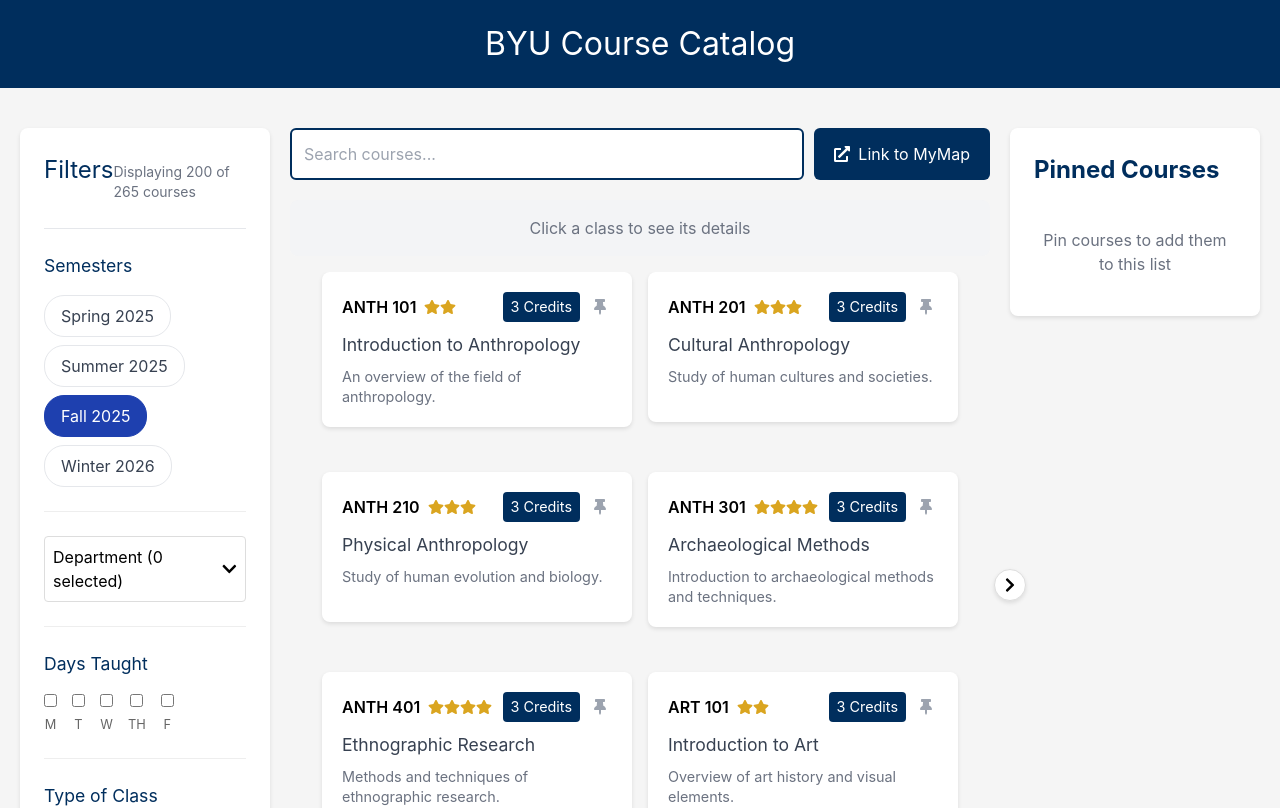
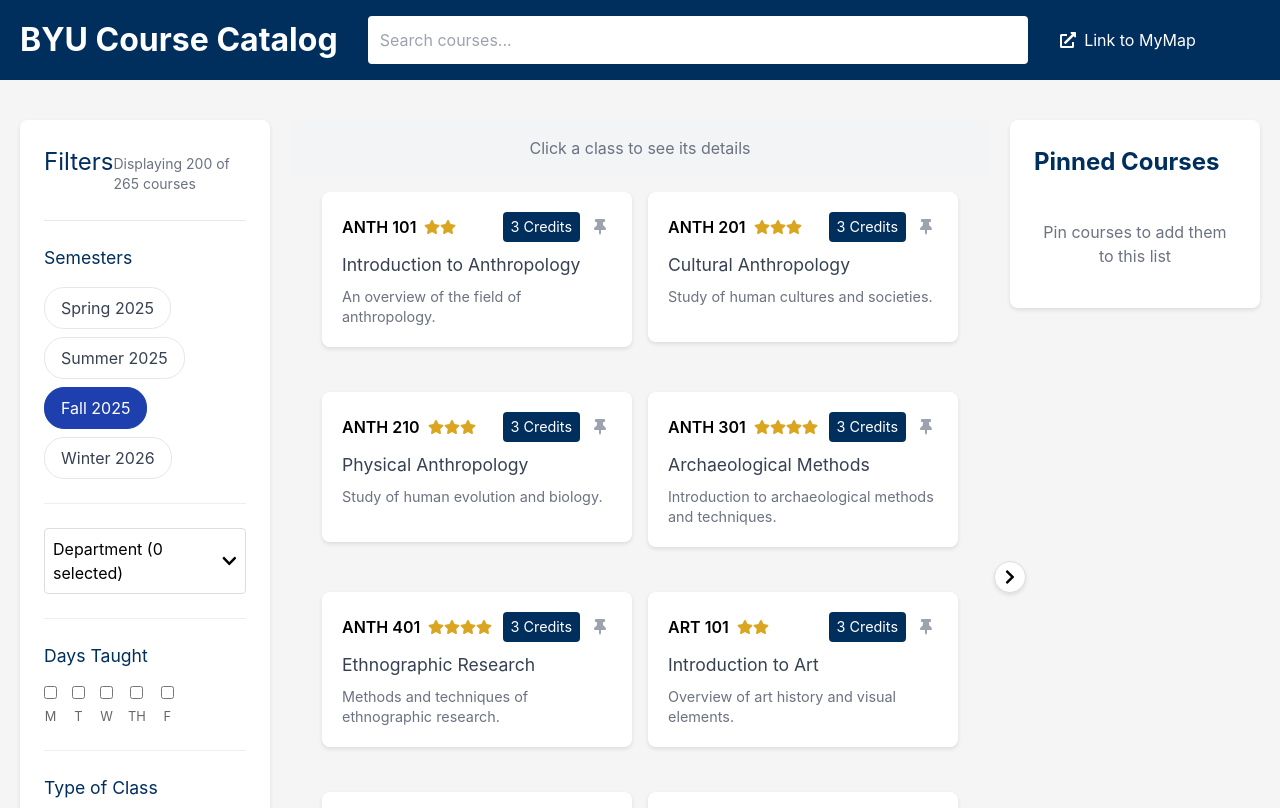
Before and after one commit to Connorisdunn/betterbyucatalog, a React (Vite) app: page / in a window 1280 px wide. Shown: the top 808 px of the page. Built offline with nearby package versions, Linux system fonts and the light colour scheme.

Commit message:
edit header, include search and mymap and push the title to the left

```diff
--- a/src/App.jsx
+++ b/src/App.jsx
@@ -16,7 +16,14 @@
   return (
     <>
       <header className="header">
-        <h1>BYU Course Catalog</h1>
+        <h1 className="logo">BYU Course Catalog</h1>
+        <div className="header-search">
+          <SearchBar
+            value={filters.searchTerm}
+            onChange={(value) => setFilters({ ...filters, searchTerm: value })}
+          />
+        </div>
+        <div className="header-spacer"></div>
       </header>
       <div className={`container ${isPinnedPanelOpen ? 'panel-open' : 'panel-closed'}`}>
         <FilterPanel
@@ -26,10 +33,6 @@
           totalCount={courses.length}
         />
         <main className="main-content">
-          <SearchBar
-            value={filters.searchTerm}
-            onChange={(value) => setFilters({...filters, searchTerm: value})}
-          />
           <FeaturedClass
             selectedCourse={selectedCourse}
             onClose={() => setSelectedCourse(null)}
--- a/src/index.css
+++ b/src/index.css
@@ -24,10 +24,13 @@
 }
 
 .header {
+  display: grid;
+  grid-template-columns: auto 1fr auto;
+  align-items: center;
   background: var(--byu-blue);
   color: white;
-  padding: 20px;
-  text-align: center;
+  padding: 0 20px;
+  height: 80px;
   margin-bottom: 20px;
 }
 
@@ -50,6 +53,11 @@
 
 .container.panel-closed {
   grid-template-columns: 300px 1fr 0;
+}
+
+.logo {
+  font-size: 1.5rem;
+  font-weight: bold;
 }
 
 .filters {
@@ -238,8 +246,9 @@
 
 .search-container {
   display: flex;
+  align-items: center;
   gap: 10px;
-  margin-bottom: 20px;
+  margin: 0;
 }
 
 .search-bar {
@@ -335,6 +344,31 @@
   display: flex;
   align-items: center;
   gap: 0.5rem;
+}
+
+.header-search {
+  display: flex;
+  justify-content: center;
+  flex: 1;
+}
+
+.header-search .search-container {
+  width: 100%;
+  max-width: 850px;
+}
+
+.header-spacer {
+  width: 1rem;
+}
+
+.header .search-container {
+  margin-bottom: 0;
+}
+
+.header-actions {
+  display: flex;
+  align-items: center;
+  gap: 10px;
 }
 
 .header-controls {
```
Also changed, not shown: src/components/filters/SearchBar.jsx (line endings or trailing spaces). Lines whose indentation alone changed are shown as unchanged.
